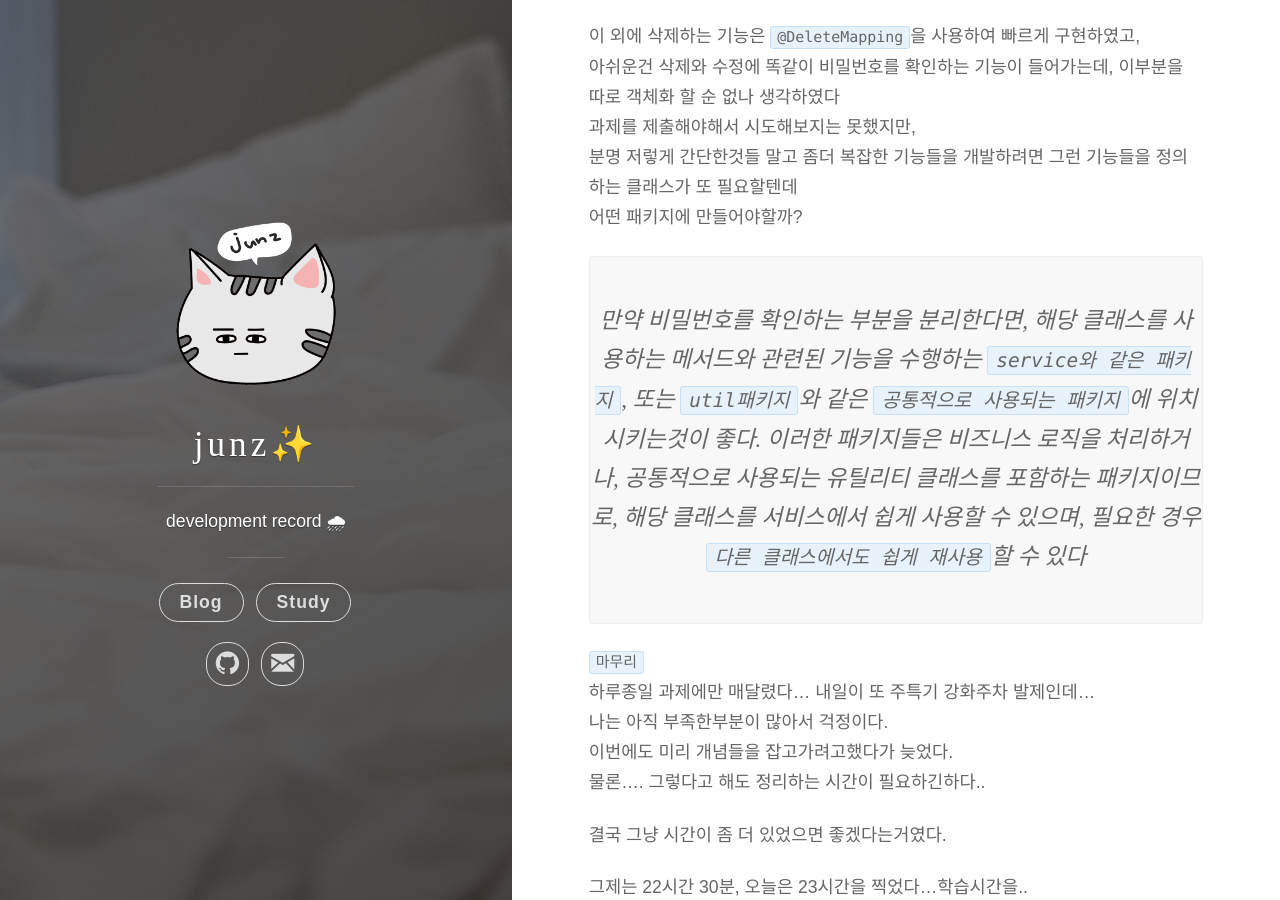
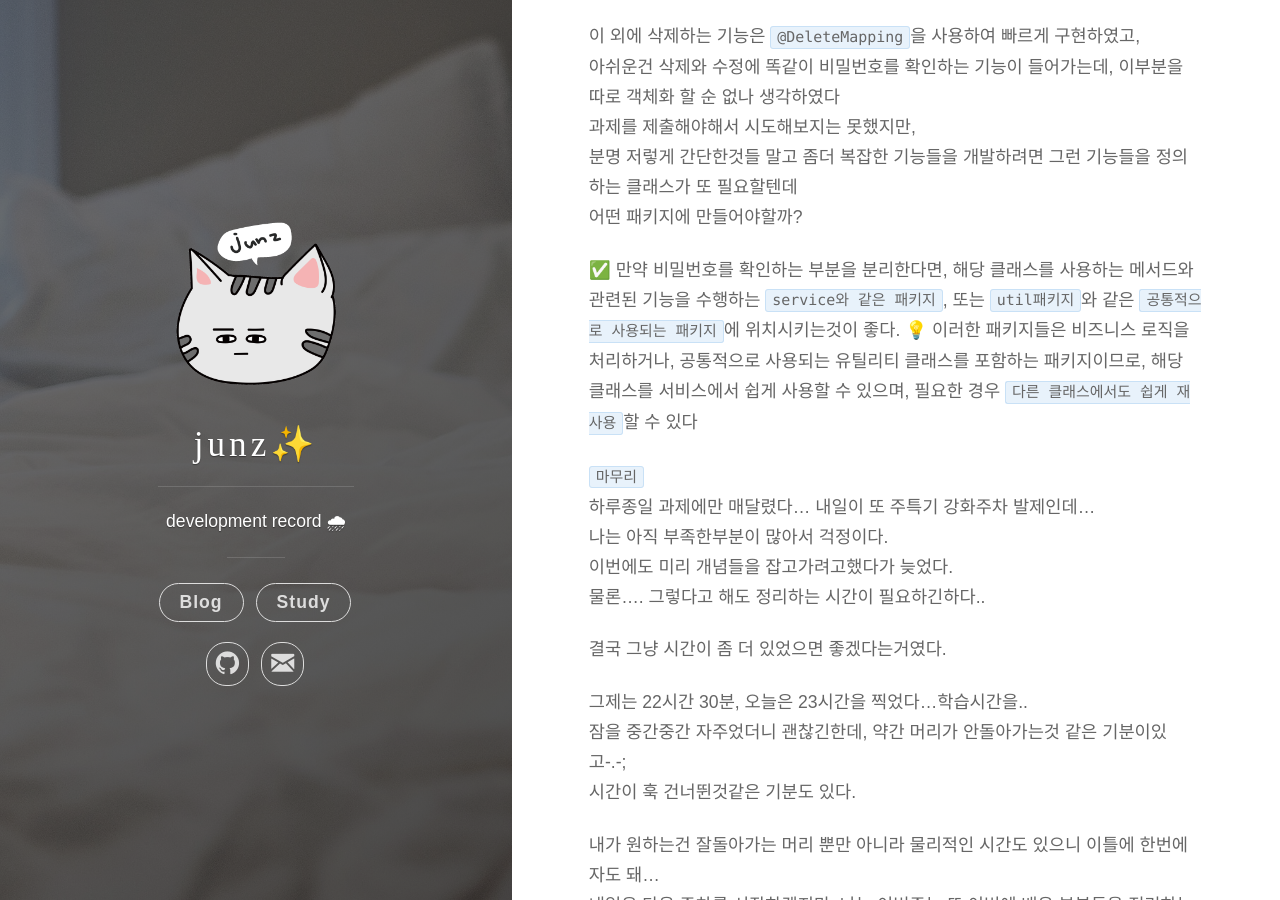
Before and after one commit to kim-junz/kim-junz.github.io, a Jekyll site: the page built from _posts/2023/2023-03-03-2023.03.02 TIL.md, in a window 1280 px wide and 900 px high, scrolled down 2299 px. Built offline with Jekyll 4.4.1, drawn with Linux system fonts in a browser that asks for light colours; some web fonts are replaced.

Commit message:
Update 2023-03-03-2023.03.02 TIL.md

```diff
--- a/_posts/2023/2023-03-03-2023.03.02 TIL.md
+++ b/_posts/2023/2023-03-03-2023.03.02 TIL.md
@@ -84,8 +84,8 @@ String 타입 pass에다가 받아온 데이터값중 password만 가져와서
 분명 저렇게 간단한것들 말고 좀더 복잡한 기능들을 개발하려면 그런 기능들을 정의하는 클래스가 또 필요할텐데
 어떤 패키지에 만들어야할까?
 
-> 만약 비밀번호를 확인하는 부분을 분리한다면, 해당 클래스를 사용하는 메서드와 관련된 기능을 수행하는 `service와 같은 패키지`, 또는 `util패키지`와 같은 `공통적으로 사용되는 패키지`에 위치시키는것이 좋다.
-> 이러한 패키지들은 비즈니스 로직을 처리하거나, 공통적으로 사용되는 유틸리티 클래스를 포함하는 패키지이므로, 해당 클래스를 서비스에서 쉽게 사용할 수 있으며, 필요한 경우 `다른 클래스에서도 쉽게 재사용`할 수 있다
+✅ 만약 비밀번호를 확인하는 부분을 분리한다면, 해당 클래스를 사용하는 메서드와 관련된 기능을 수행하는 `service와 같은 패키지`, 또는 `util패키지`와 같은 `공통적으로 사용되는 패키지`에 위치시키는것이 좋다.
+💡 이러한 패키지들은 비즈니스 로직을 처리하거나, 공통적으로 사용되는 유틸리티 클래스를 포함하는 패키지이므로, 해당 클래스를 서비스에서 쉽게 사용할 수 있으며, 필요한 경우 `다른 클래스에서도 쉽게 재사용`할 수 있다
 
 `마무리`
 하루종일 과제에만 매달렸다... 내일이 또 주특기 강화주차 발제인데...
```
